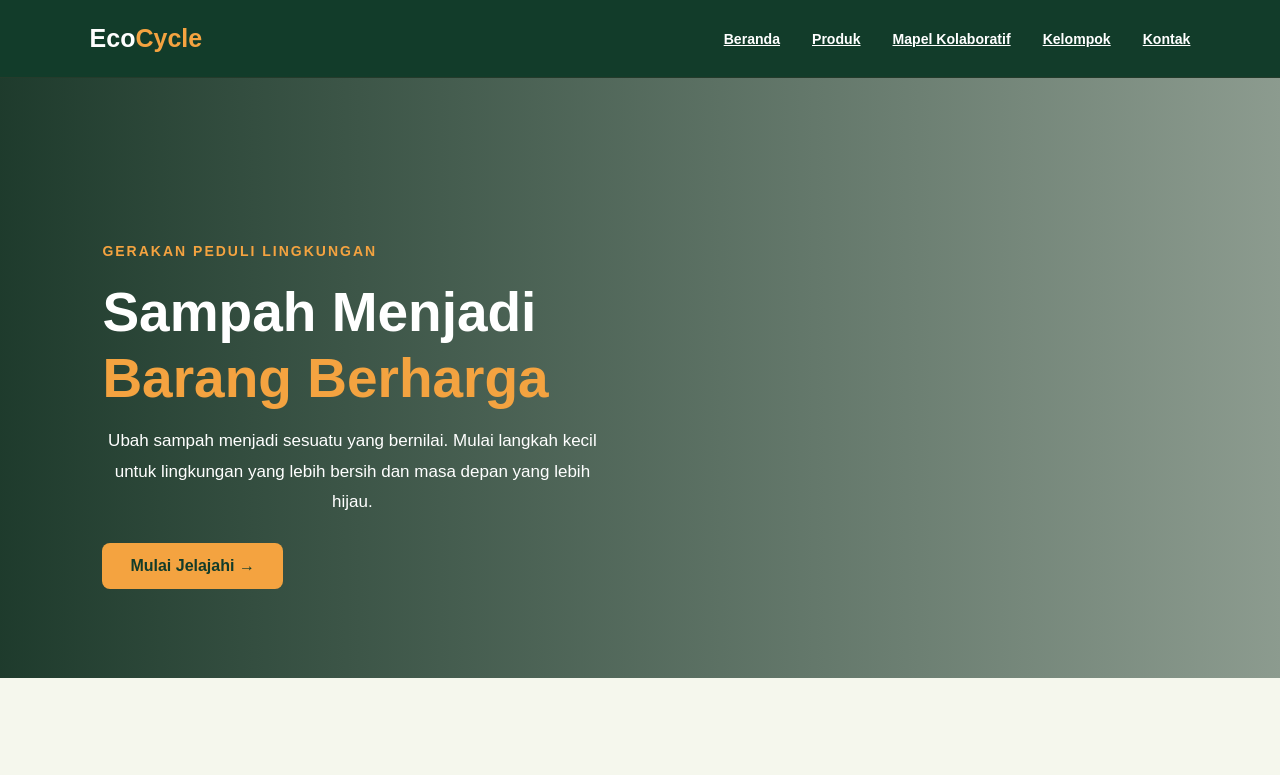
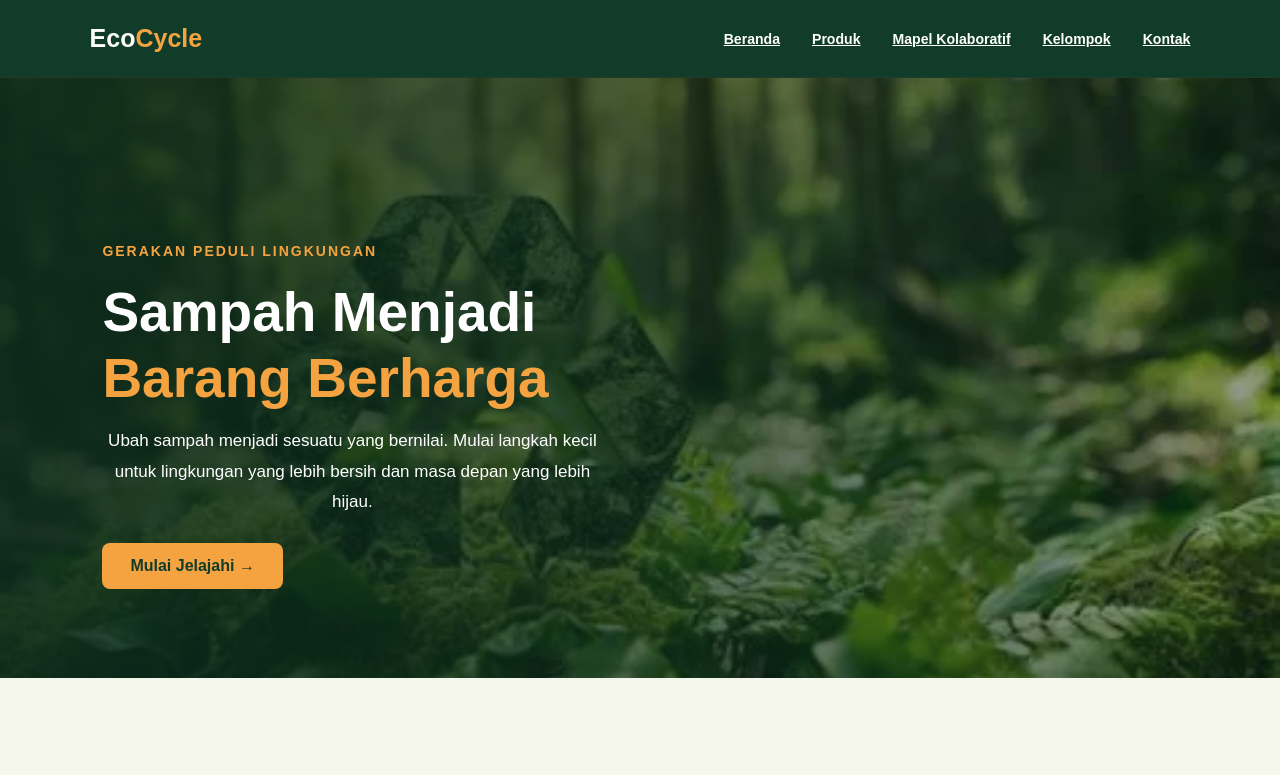
Before and after one commit to AsSyifaAzzahraPutri/proyek_kolaborasi_12, a plain HTML site: page index.html in a window 1280 px wide. Shown: the top 775 px of the page. Drawn offline with Linux system fonts and the light colour scheme; files whose address does not match are found by name.

Commit message:
Update style.css

```diff
--- a/style.css
+++ b/style.css
@@ -91,7 +91,7 @@ header {
   padding: 80px 8%;
   background:
     linear-gradient(90deg, rgba(12, 43, 28, 0.92), rgba(12, 43, 28, 0.45)),
-    url("gambar/3r.webp");
+    url("3r.webp");
   background-size: cover;
   background-position: center;
   max-width: 100%;
```
